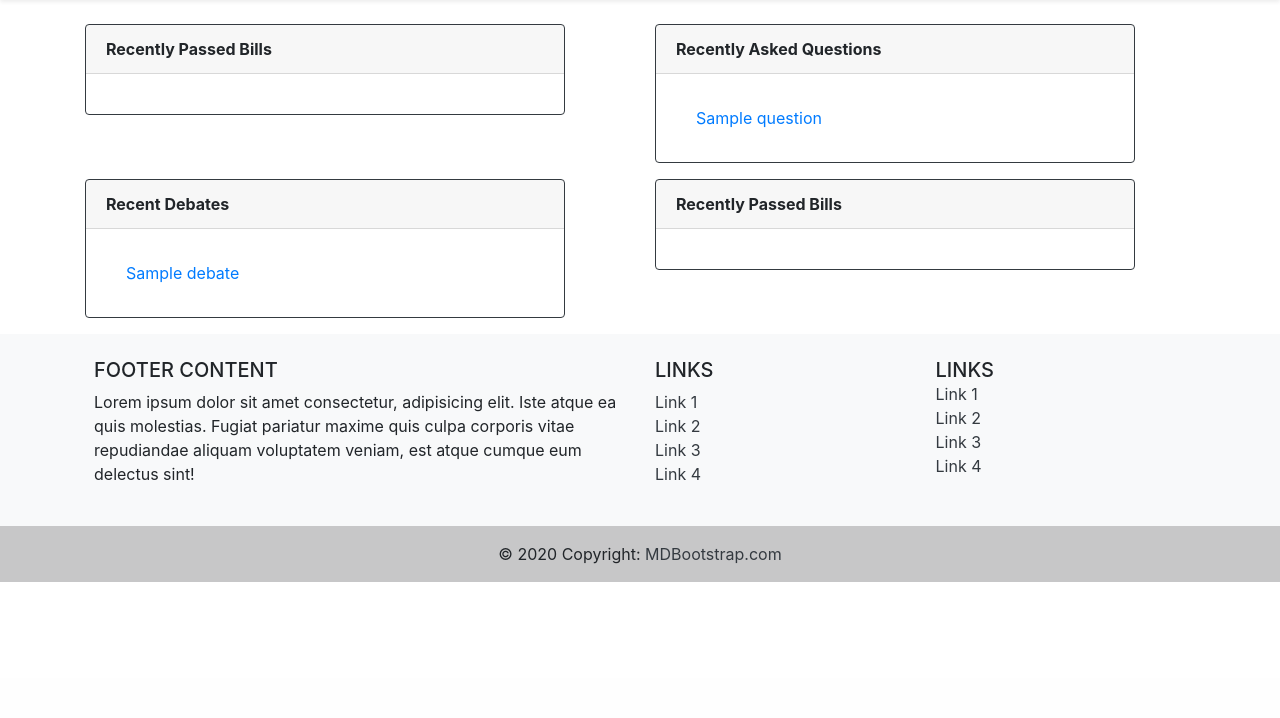
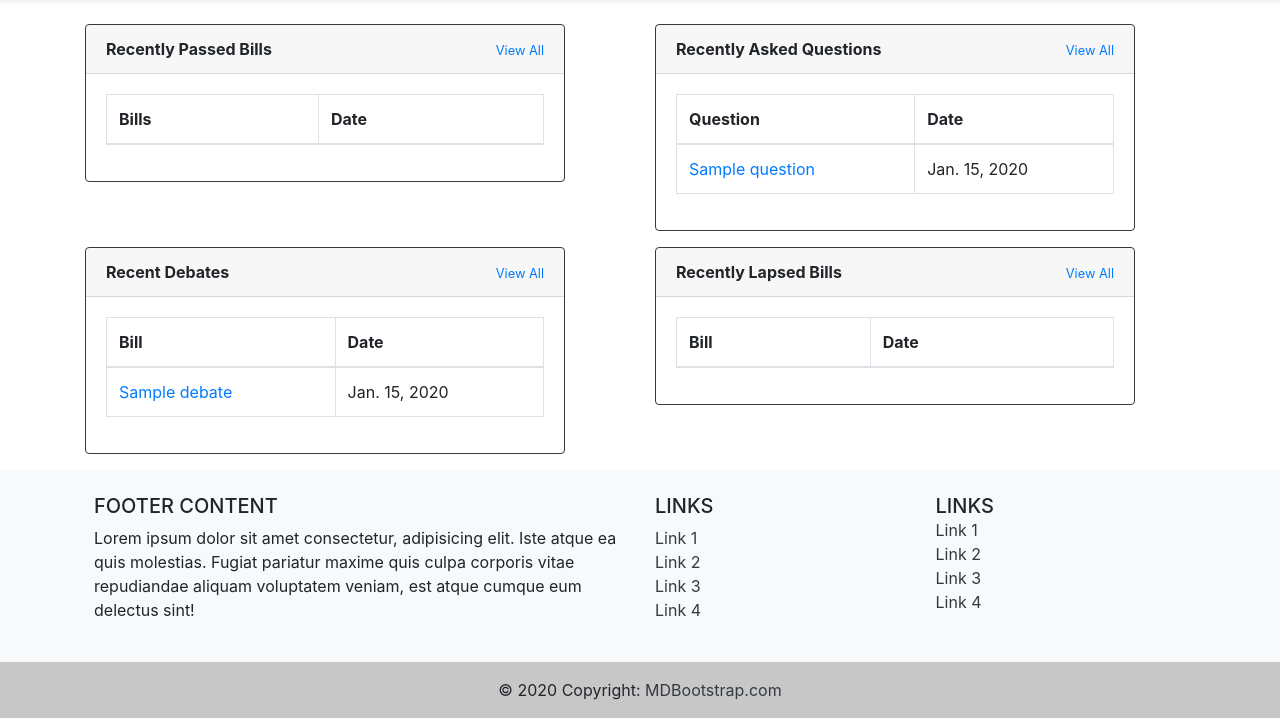
Before and after one commit to HackForChangeIN/OpenGov, a Django app: page /india-insider/ in a window 1280 px wide. Shown: the part 122-840 px from the top of the page. Before the commit the page ends 704 px from the top, so only its background shows below. Run offline with Django 3.2, Linux system fonts and the light colour scheme; tables that the repository leaves empty hold one stand-in row (values such as "Sample post"); lists and menus that the app fills with data are empty; some libraries are stand-ins or nearby versions.

Commit message:
view all functionality added

```diff
--- a/OpenGovCore/views.py
+++ b/OpenGovCore/views.py
@@ -17,7 +17,9 @@
         latest_bills = Bills.objects.filter(status='Passed').order_by('-date_of_introduction')[:5]
         latest_ques = Questions.objects.all().order_by('-date')[:5]
         latest_deb = Debates.objects.all().order_by('-date')[:5]
-        return render(request,self.template_name,{'lat_bills':latest_bills,'lat_ques':latest_ques,'lat_deb':latest_deb})
+        latest_lap_bills = Bills.objects.filter(status='Lapsed')[:5]#.order_by('-date')[:5]
+        return render(request,self.template_name,{'lat_bills':latest_bills,'lat_ques':latest_ques,
+                                                  'lat_deb':latest_deb,'lap_bills':latest_lap_bills})
 
 class Members(View):
     template_name = 'members_data.html'
--- a/templates/home.html
+++ b/templates/home.html
@@ -13,24 +13,64 @@
         <div class="row">
             <div class="col-sm-6">
                 <div class="card border-dark mb-3" style="max-width: 30rem;">
-                    <div class="card-header font-weight-bold">Recently Passed Bills</div>
+                    <div class="card-header font-weight-bold">
+                        Recently Passed Bills
+                        <a  href="{% url 'bills_status' status='Passed' %}">
+                            <span style="float:right">
+                                <small>View All</small>
+                            </span>
+                        </a>
+                    </div>
                     <div class="card-body text-dark">
                         <ul class="list-group list-group-flush">
+                            <table class="table table-bordered">
+                                <thead>
+                                    <tr>
+                                        <th>Bills</th>
+                                        <th>Date</th>
+                                    </tr>
+                                </thead>
+                                <tbody>
                                 {% for i in lat_bills %}
-                                <li class="list-group-item"><a href="{{ i.source }}">{{ i.title }}</a></li>
+                                    <tr>
+                                        <td><a href="{{ i.source }}">{{ i.title }}</a></td>
+                                        <td>{{ i.date_of_introduction }}</td>
+                                    </tr>
                                 {% endfor %}
+                                </tbody>
+                            </table>
                         </ul>
                     </div>
                 </div>
             </div>
             <div class="col-sm-6">
                 <div class="card border-dark mb-3" style="max-width: 30rem;">
-                    <div class="card-header font-weight-bold">Recently Asked Questions</div>
+                    <div class="card-header font-weight-bold">
+                        Recently Asked Questions
+                        <a href="{% url 'questions_year' year='2020' %}">
+                            <span style="float:right">
+                                <small>View All</small>
+                            </span>
+                        </a>
+                    </div>
                     <div class="card-body text-dark">
                         <ul class="list-group list-group-flush">
+                            <table class="table table-bordered">
+                                <thead>
+                                    <tr>
+                                        <th>Question</th>
+                                        <th>Date</th>
+                                    </tr>
+                                </thead>
+                                <tbody>
                                 {% for i in lat_ques %}
-                                <li class="list-group-item"><a href="{{ i.source }}">{{ i.subject }}</a></li>
+                                    <tr>
+                                        <td><a href="{{ i.source }}">{{ i.subject }}</a></td>
+                                        <td>{{ i.date}}</td>
+                                    </tr>
                                 {% endfor %}
+                                </tbody>
+                            </table>
                         </ul>
                     </div>
                 </div>
@@ -39,24 +79,64 @@
         <div class="row">
             <div class="col-sm-6">
                 <div class="card border-dark mb-3" style="max-width: 30rem;">
-                    <div class="card-header font-weight-bold">Recent Debates</div>
+                    <div class="card-header font-weight-bold">
+                        Recent Debates
+                        <a href="{% url 'debates_year' year='2020' %}">
+                            <span style="float:right">
+                                <small>View All</small>
+                            </span>
+                        </a>
+                    </div>
                     <div class="card-body text-dark">
                         <ul class="list-group list-group-flush">
+                            <table class="table table-bordered">
+                                <thead>
+                                    <tr>
+                                        <th>Bill</th>
+                                        <th>Date</th>
+                                    </tr>
+                                </thead>
+                                <tbody>
                                 {% for i in lat_deb %}
-                                <li class="list-group-item"><a href="{{ i.source }}">{{ i.title }}</a></li>
+                                    <tr>
+                                        <td><a href="{{ i.source }}">{{ i.title }}</a></td>
+                                        <td>{{ i.date}}</td>
+                                    </tr>
                                 {% endfor %}
+                                </tbody>
+                            </table>
                         </ul>
                     </div>
                 </div>
             </div>
             <div class="col-sm-6">
                 <div class="card border-dark mb-3" style="max-width: 30rem;">
-                    <div class="card-header font-weight-bold">Recently Passed Bills</div>
+                    <div class="card-header font-weight-bold">
+                        Recently Lapsed Bills
+                        <a href="{% url 'bills_status' status='Lapsed' %}">
+                            <span style="float:right">
+                                <small>View All</small>
+                            </span>
+                        </a>
+                    </div>
                     <div class="card-body text-dark">
                         <ul class="list-group list-group-flush">
-                            {% for i in latest_bills %}
-                                <li class="list-group-item"><a href="{{ i.source }}">{{ i.title }}</a></li>
+                            <table class="table table-bordered">
+                                <thead>
+                                    <tr>
+                                        <th>Bill</th>
+                                        <th>Date</th>
+                                    </tr>
+                                </thead>
+                                <tbody>
+                                {% for i in lap_bills %}
+                                    <tr>
+                                        <td><a href="{{ i.source }}">{{ i.title }}</a></td>
+                                        <td>{{ i.date_of_introduction }}</td>
+                                    </tr>
                                 {% endfor %}
+                                </tbody>
+                            </table>
                         </ul>
                     </div>
                 </div>
```
Lines whose indentation alone changed are shown as unchanged.
